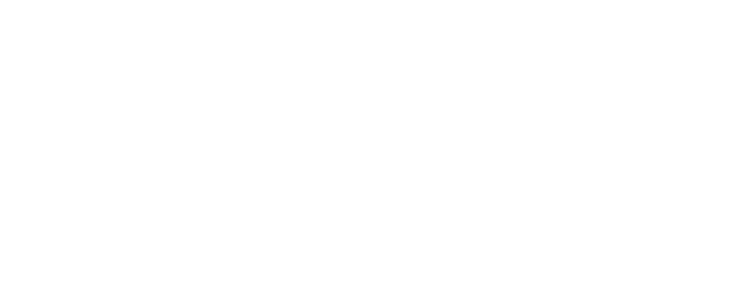
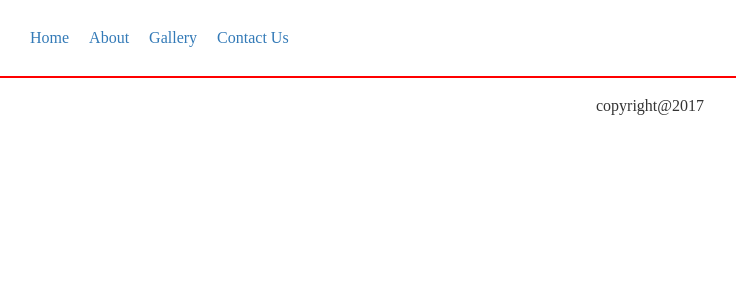
Before and after one commit to dhana6/how2html, a React app: page / in a window 1280 px wide. Shown: the top 300 px of the page, without its empty margins (0-736 px from the left). Built offline with nearby package versions, Linux system fonts and the light colour scheme.

Commit message:
index page
added index pages

```diff
--- a/src/App.js
+++ b/src/App.js
@@ -4,10 +4,12 @@
 
 import TeacherPage from "./component/teacherPage";
 import StudentPage from "./component/studentPage";
+import HomePage from "./component/homePage"
 
 const App = () => (
 	<Router>
 		<div>
+		    <Route exact path="/" component={HomePage} />
 			<Route exact path="/teacher" component={TeacherPage} />
 			<Route path="/student" component={StudentPage} />
 		</div>
--- /dev/null
+++ b/src/component/homePage.js
@@ -0,0 +1,25 @@
+import React from "react";
+import HeaderComponent from "./header/HeaderComponent";
+import FooterComponent from "./footer/FooterComponent";
+
+class HomePage extends React.Component {
+  constructor() {
+    super();
+  }
+
+  render() {
+    return (
+      <div className="homePage">
+        <HeaderComponent />
+        <div className="container">
+          <div className="article">
+
+          </div>
+        </div>
+        <FooterComponent />
+      </div>
+    );
+  }
+}
+
+export default HomePage;
--- a/src/styles/style.css
+++ b/src/styles/style.css
@@ -61,7 +61,6 @@
 .header {
     border-bottom: 1px solid red;
 }
-
 /*footer component*/
 .footercontent {
     padding: 20px;
```
